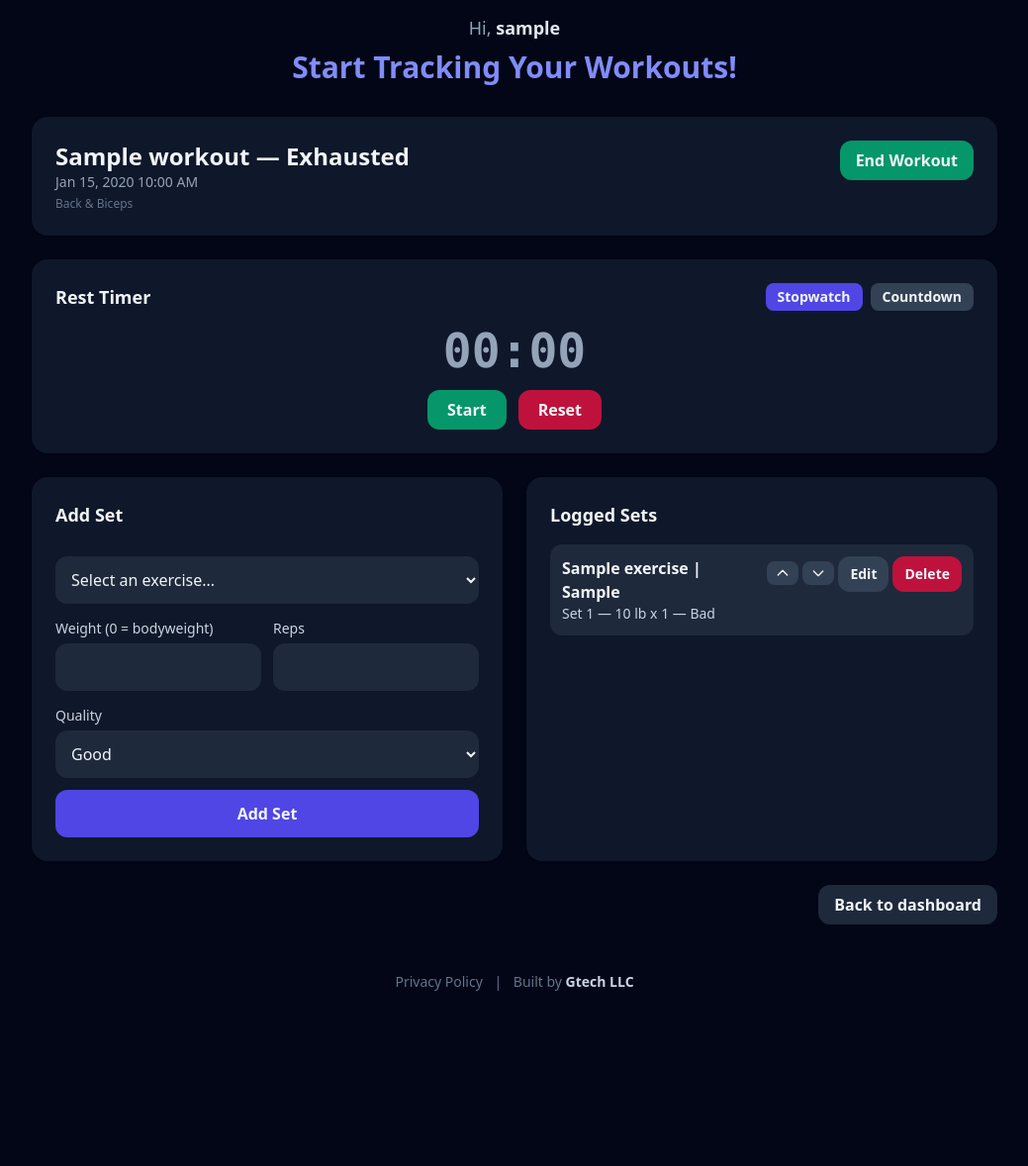
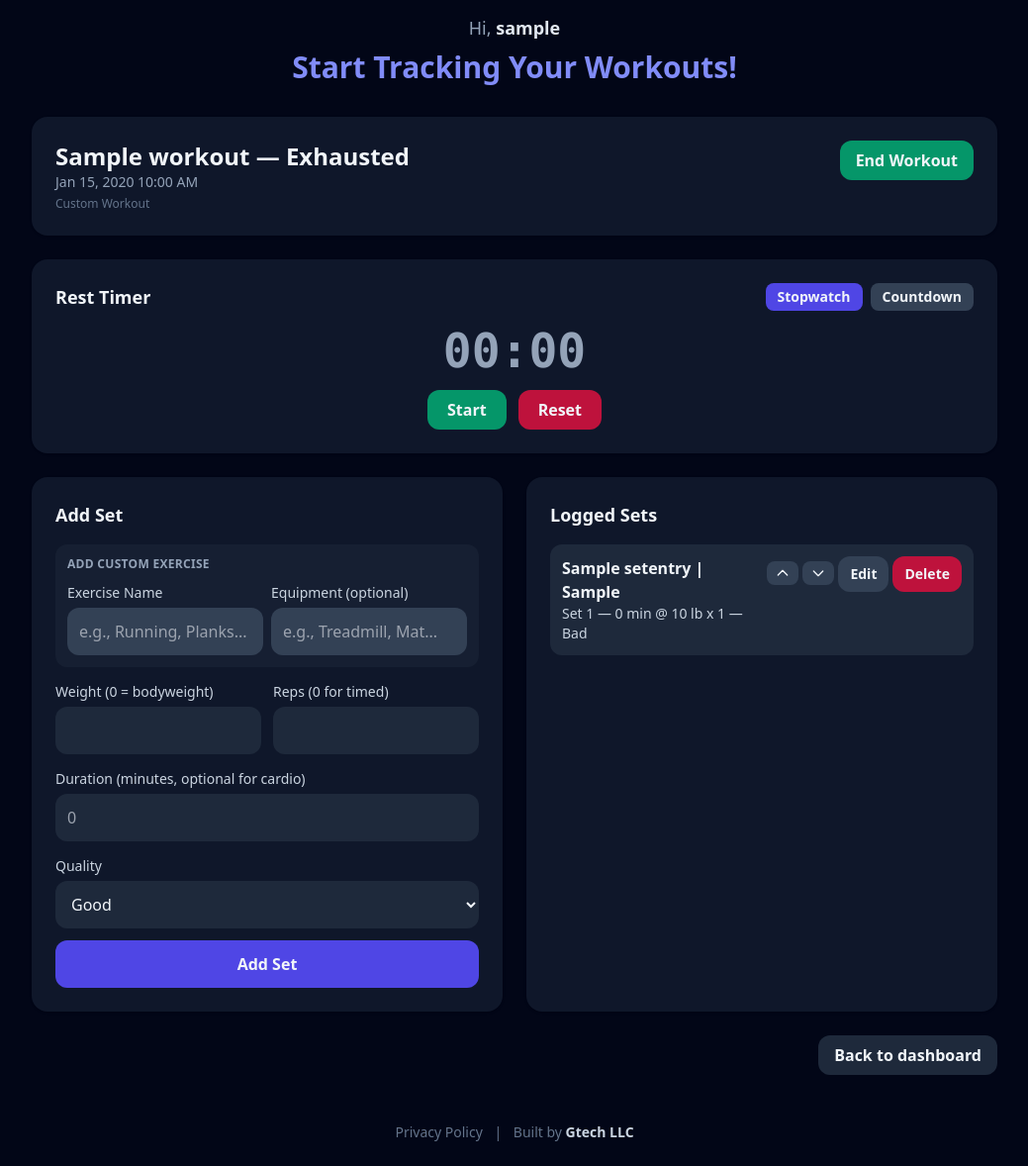
Before and after one commit to Gzeppe/workout-tracker, a Django app: page /workouts/1/ in a window 1280 px wide. Shown: the part 410-1588 px from the top of the page at 99% size, without its empty margins (120-1159 px from the left). Before the commit the page ends 1411 px from the top, so only its background shows below. Run offline with Django 5.2, Linux system fonts and the light colour scheme; a user stored in the database is signed in; tables that the repository leaves empty hold one stand-in row (values such as "Sample post"); some libraries are stand-ins or nearby versions.

Commit message:
Add custom exercise entry, cardio duration, and fix set reordering
- Rename "Combination" to "Custom Workout" and move to top of list
- Remove "Workout Name (optional)" field from start workout form
- Add manual exercise name + equipment entry for all workout types
- Add duration (minutes) field for cardio/timed exercises
- Fix set reordering arrows (normalize positions before swapping)
- Add custom_exercise_name, custom_equipment, duration_seconds fields to SetEntry model

Co-Authored-By: Claude Opus 4.5 <noreply@anthropic.com>

```diff
--- a/web/templates/partials/sets_list.html
+++ b/web/templates/partials/sets_list.html
@@ -1,9 +1,15 @@
 {% for s in sets %}
   <div class="bg-slate-800 rounded-xl p-3 flex items-start justify-between gap-3">
     <div class="flex-1">
-      <div class="font-semibold">{{ s.exercise.name }} | {{ s.exercise.equipment }}</div>
+      <div class="font-semibold">{{ s.exercise_name }}{% if s.custom_equipment %} | {{ s.custom_equipment }}{% elif s.exercise and s.exercise.equipment %} | {{ s.exercise.equipment }}{% endif %}</div>
       <div class="text-slate-300 text-sm">
-        Set {{ s.set_number }} — {{ s.weight_lb }} lb x {{ s.reps }} — {{ s.quality|capfirst }}
+        Set {{ s.set_number }} —
+        {% if s.duration_seconds > 0 %}
+          {% widthratio s.duration_seconds 60 1 %} min{% if s.weight_lb > 0 %} @ {{ s.weight_lb }} lb{% endif %}{% if s.reps > 0 %} x {{ s.reps }}{% endif %}
+        {% else %}
+          {{ s.weight_lb }} lb x {{ s.reps }}
+        {% endif %}
+        — {{ s.quality|capfirst }}
       </div>
     </div>
 
--- a/web/templates/workout_detail.html
+++ b/web/templates/workout_detail.html
@@ -56,12 +56,33 @@
       <form hx-post="{% url 'add_set' workout.id %}" hx-target="#sets-container" hx-swap="innerHTML" class="space-y-3">
         {% csrf_token %}
 
-        <select name="exercise_id" class="w-full bg-slate-800 rounded-xl p-3 mt-1" required>
-          <option value="" selected disabled>Select an exercise...</option>
+        <!-- Manual exercise entry (available for all workout types) -->
+        <div class="bg-slate-800/50 rounded-xl p-3 space-y-2">
+          <div class="text-slate-400 text-xs font-semibold uppercase tracking-wide">Add Custom Exercise</div>
+          <div class="grid grid-cols-2 gap-2">
+            <label class="block">
+              <span class="text-slate-300 text-sm">Exercise Name</span>
+              <input name="custom_exercise_name" type="text" placeholder="e.g., Running, Planks..."
+                     class="w-full bg-slate-700 rounded-xl p-3 mt-1" maxlength="120" />
+            </label>
+            <label class="block">
+              <span class="text-slate-300 text-sm">Equipment (optional)</span>
+              <input name="custom_equipment" type="text" placeholder="e.g., Treadmill, Mat..."
+                     class="w-full bg-slate-700 rounded-xl p-3 mt-1" maxlength="80" />
+            </label>
+          </div>
+        </div>
+
+        {% if not is_custom %}
+        <!-- Standard workout: also show exercise dropdown -->
+        <div class="text-center text-slate-500 text-sm">— or select from list —</div>
+        <select name="exercise_id" class="w-full bg-slate-800 rounded-xl p-3">
+          <option value="" selected>Select an exercise...</option>
           {% for ex in exercises %}
           <option value="{{ ex.id }}">{{ ex.name }} | {{ ex.equipment }}</option>
           {% endfor %}
         </select>
+        {% endif %}
 
         <div class="grid grid-cols-2 gap-3">
           <label class="block">
@@ -70,10 +91,17 @@
           </label>
 
           <label class="block">
-            <span class="text-slate-300 text-sm">Reps</span>
+            <span class="text-slate-300 text-sm">Reps (0 for timed)</span>
             <input name="reps" type="number" min="0" class="w-full bg-slate-800 rounded-xl p-3 mt-1" required />
           </label>
         </div>
+
+        <!-- Duration for cardio/timed exercises -->
+        <label class="block">
+          <span class="text-slate-300 text-sm">Duration (minutes, optional for cardio)</span>
+          <input name="duration_minutes" type="number" min="0" placeholder="0"
+                 class="w-full bg-slate-800 rounded-xl p-3 mt-1" />
+        </label>
 
         <label class="block">
           <span class="text-slate-300 text-sm">Quality</span>
--- a/web/tracker/views.py
+++ b/web/tracker/views.py
@@ -17,7 +17,7 @@ from django_ratelimit.exceptions import Ratelimited
 from .models import Workout, Exercise, SetEntry
 
 
-DAYS = ["Back & Biceps", "Chest & Triceps", "Legs", "Core", "Shoulders & Traps", "Combination"]
+DAYS = ["Custom Workout", "Back & Biceps", "Chest & Triceps", "Legs", "Core", "Shoulders & Traps"]
 MOODS = ["Exhausted", "Low Energy", "Normal", "Energetic"]
 QUALITIES = ["bad", "ok", "good", "great"]
 
@@ -150,17 +150,19 @@ def start_workout(request):
 @login_required
 def workout_detail(request, workout_id: int):
     w = get_object_or_404(Workout, id=workout_id, user=request.user)
-    # Show all exercises for Combination day, otherwise filter by day
-    if w.day == "Combination":
-        exercises = Exercise.objects.all()
+    # Custom Workout: no exercise dropdown, user types exercise name
+    # Other days: filter exercises by day
+    is_custom = w.day == "Custom Workout"
+    if is_custom:
+        exercises = []
     else:
         exercises = Exercise.objects.filter(day=w.day)
-    sets = w.sets.select_related("exercise").all()
+    sets = w.sets.select_related("exercise").order_by("position", "created_at")
 
     return render(
         request,
         "workout_detail.html",
-        {"workout": w, "exercises": exercises, "sets": sets, "qualities": QUALITIES},
+        {"workout": w, "exercises": exercises, "sets": sets, "qualities": QUALITIES, "is_custom": is_custom},
     )
 
 
@@ -171,38 +173,62 @@ def add_set(request, workout_id: int):
     w = get_object_or_404(Workout, id=workout_id, user=request.user)
 
     exercise_id = (request.POST.get("exercise_id") or "").strip()
+    custom_exercise_name = (request.POST.get("custom_exercise_name") or "").strip()
+    custom_equipment = (request.POST.get("custom_equipment") or "").strip()
     weight_lb = (request.POST.get("weight_lb") or "").strip()
     reps = (request.POST.get("reps") or "").strip()
     quality = (request.POST.get("quality") or "").strip()
+    duration_minutes = (request.POST.get("duration_minutes") or "0").strip()
 
-    if not exercise_id.isdigit():
-        return HttpResponseBadRequest("Invalid exercise")
+    # Determine if using custom exercise or dropdown selection
+    # Priority: custom_exercise_name takes precedence over exercise_id
+    ex = None
+    use_custom = bool(custom_exercise_name)
+
+    if not use_custom:
+        # No custom name entered, must use dropdown (unless Custom Workout day)
+        if w.day == "Custom Workout":
+            return HttpResponseBadRequest("Exercise name required")
+        if not exercise_id.isdigit():
+            return HttpResponseBadRequest("Please enter an exercise name or select from the list")
+        ex = get_object_or_404(Exercise, id=int(exercise_id))
+
     if not weight_lb.isdigit():
         return HttpResponseBadRequest("Invalid weight")
     if not reps.isdigit():
         return HttpResponseBadRequest("Invalid reps")
     if quality not in QUALITIES:
         return HttpResponseBadRequest("Invalid quality")
+    if duration_minutes and not duration_minutes.isdigit():
+        return HttpResponseBadRequest("Invalid duration")
 
-    ex = get_object_or_404(Exercise, id=int(exercise_id))
     weight_lb_i = int(weight_lb)
     reps_i = int(reps)
+    duration_seconds = int(duration_minutes) * 60 if duration_minutes else 0
 
-    next_set_num = SetEntry.objects.filter(workout=w, exercise=ex).count() + 1
+    # Calculate set number based on exercise name (custom or linked)
+    if use_custom:
+        next_set_num = SetEntry.objects.filter(workout=w, custom_exercise_name=custom_exercise_name).count() + 1
+    else:
+        next_set_num = SetEntry.objects.filter(workout=w, exercise=ex).count() + 1
+
     max_position = w.sets.count()
 
     SetEntry.objects.create(
         workout=w,
         exercise=ex,
+        custom_exercise_name=custom_exercise_name if use_custom else "",
+        custom_equipment=custom_equipment if use_custom else "",
         set_number=next_set_num,
         weight_lb=weight_lb_i,
         reps=reps_i,
+        duration_seconds=duration_seconds,
         quality=quality,
         position=max_position,
     )
 
     # Return partial template with updated sets list
-    sets = w.sets.select_related("exercise").all()
+    sets = w.sets.select_related("exercise").order_by("position", "created_at")
     return render(request, "partials/sets_list.html", {"sets": sets, "workout": w})
 
 
@@ -245,7 +271,8 @@ def generate_workout_analysis(current_workout, user):
     from django.db.models import Max, Sum
 
     current_sets = current_workout.sets.select_related("exercise").all()
-    exercises_in_workout = set(s.exercise for s in current_sets)
+    # Only analyze linked exercises (not custom exercise names)
+    exercises_in_workout = set(s.exercise for s in current_sets if s.exercise is not None)
 
     for exercise in exercises_in_workout:
         exercise_sets = [s for s in current_sets if s.exercise == exercise]
@@ -317,6 +344,8 @@ def generate_workout_analysis(current_workout, user):
             )
 
         for exercise in exercises_in_workout:
+            if exercise is None:
+                continue
             current_ex_sets = [s for s in current_sets if s.exercise == exercise]
             last_ex_sets = last_workout.sets.filter(exercise=exercise)
 
@@ -342,6 +371,8 @@ def generate_workout_analysis(current_workout, user):
         )
 
     for exercise in exercises_in_workout:
+        if exercise is None:
+            continue
         exercise_sets_ordered = sorted(
             [s for s in current_sets if s.exercise == exercise],
             key=lambda x: x.set_number,
@@ -451,7 +482,7 @@ def delete_set(request, set_id: int):
 
     # Check if this is an HTMX request
     if request.headers.get('HX-Request'):
-        sets = workout.sets.select_related("exercise").all()
+        sets = workout.sets.select_related("exercise").order_by("position", "created_at")
         return render(request, "partials/sets_list.html", {"sets": sets, "workout": workout})
 
     return redirect("workout_detail", workout_id=workout.id)
@@ -465,7 +496,17 @@ def move_set(request, set_id: int):
     workout = s.workout
     direction = request.POST.get("direction", "up")
 
-    sets_list = list(workout.sets.all())
+    # Get all sets ordered by position, then created_at as fallback
+    sets_list = list(workout.sets.order_by("position", "created_at"))
+
+    # Ensure all sets have unique positions (fix for legacy data with position=0)
+    for i, set_entry in enumerate(sets_list):
+        if set_entry.position != i:
+            set_entry.position = i
+            set_entry.save(update_fields=["position"])
+
+    # Re-fetch to get updated positions
+    sets_list = list(workout.sets.order_by("position"))
     current_index = next((i for i, x in enumerate(sets_list) if x.id == s.id), None)
 
     if current_index is None:
@@ -474,16 +515,16 @@ def move_set(request, set_id: int):
     if direction == "up" and current_index > 0:
         other_set = sets_list[current_index - 1]
         s.position, other_set.position = other_set.position, s.position
-        s.save()
-        other_set.save()
+        s.save(update_fields=["position"])
+        other_set.save(update_fields=["position"])
     elif direction == "down" and current_index < len(sets_list) - 1:
         other_set = sets_list[current_index + 1]
         s.position, other_set.position = other_set.position, s.position
-        s.save()
-        other_set.save()
+        s.save(update_fields=["position"])
+        other_set.save(update_fields=["position"])
 
     if request.headers.get('HX-Request'):
-        sets = workout.sets.select_related("exercise").all()
+        sets = workout.sets.select_related("exercise").order_by("position")
         return render(request, "partials/sets_list.html", {"sets": sets, "workout": workout})
 
     return redirect("workout_detail", workout_id=workout.id)
```
Also changed, not shown: web/templates/start_workout.html (+0 -9 lines), web/tracker/models.py (+19 -4 lines), .claude/settings.local.json, web/tracker/migrations/0007_add_custom_exercise_and_duration.py (added), web/tracker/migrations/0008_add_custom_equipment.py (added).
